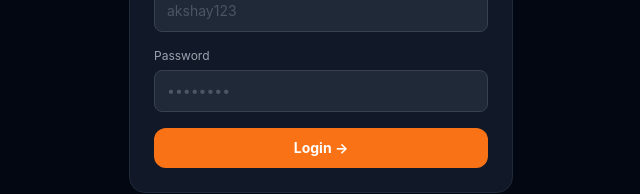
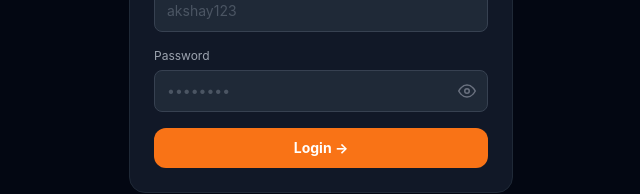
Before and after one commit to saloni435/Crackit, a React (Vite) app in the folder client/: page /login in a window 1280 px wide. Shown: the part 394-588 px from the top of the page, without its empty margins (319-959 px from the left). Built offline with nearby package versions, Linux system fonts and the light colour scheme; no server answers.

Commit message:
fix:  align role cards and push buttons to bottom

```diff
--- a/client/src/pages/Landing.jsx
+++ b/client/src/pages/Landing.jsx
@@ -59,21 +59,21 @@ export default function Landing() {
             animate={{ opacity: 1, y: 0 }}
             transition={{ delay: i * 0.15, duration: 0.4 }}
             onClick={() => handleSelect(role.id)}
-            className="bg-gray-900 border border-gray-800 rounded-2xl p-6 cursor-pointer hover:border-orange-500 transition-all duration-300 hover:scale-105 hover:shadow-lg hover:shadow-orange-500/10"
+            className="bg-gray-900 border border-gray-800 rounded-2xl p-6 cursor-pointer hover:border-orange-500 transition-all duration-300 hover:scale-105 hover:shadow-lg hover:shadow-orange-500/10 flex flex-col h-full"
           >
-            <div className={`text-xl font-bold mb-4 w-14 h-14 rounded-xl bg-gradient-to-br ${role.color} flex items-center justify-center text-white`}>
+            <div className={`text-xl font-bold mb-4 w-14 h-14 rounded-xl bg-gradient-to-br ${role.color} flex-shrink-0 flex items-center justify-center text-white`}>
               {role.icon}
             </div>
             <h2 className="text-xl font-bold text-white mb-2">{role.label}</h2>
             <p className="text-gray-400 text-sm mb-4">{role.description}</p>
-            <div className="space-y-1">
+            <div className="space-y-1 mb-6">
               {role.courses.map(c => (
                 <div key={c} className="flex items-center gap-2 text-xs text-gray-500">
                   <span className="text-green-400">+</span> {c}
                 </div>
               ))}
             </div>
-            <button className={`mt-5 w-full py-2 rounded-lg text-sm font-semibold bg-gradient-to-r ${role.color} text-white`}>
+            <button className={`mt-auto w-full py-2 rounded-lg text-sm font-semibold bg-gradient-to-r ${role.color} text-white`}>
               Start Learning -&gt;
             </button>
           </motion.div>
--- a/client/src/pages/LoginPage.jsx
+++ b/client/src/pages/LoginPage.jsx
@@ -11,6 +11,7 @@ export default function LoginPage() {
   const [form, setForm] = useState({ username: '', name: '', password: '' })
   const [error, setError] = useState('')
   const [loading, setLoading] = useState(false)
+  const [showPassword, setShowPassword] = useState(false)
 
   function handleChange(e) {
     setForm(f => ({ ...f, [e.target.name]: e.target.value }))
@@ -105,16 +106,35 @@ export default function LoginPage() {
 
             <div>
               <label className="text-gray-400 text-xs block mb-1.5">Password</label>
+              <div className="relative">
                 <input
                   name="password"
-                type="password"
+                  type={showPassword ? 'text' : 'password'}
                   value={form.password}
                   onChange={handleChange}
                   placeholder="••••••••"
                   required
                   autoComplete={tab === 'login' ? 'current-password' : 'new-password'}
-                className="w-full bg-gray-800 border border-gray-700 text-white text-sm px-3 py-2.5 rounded-lg outline-none focus:border-orange-500 transition-colors placeholder-gray-600"
+                  className="w-full bg-gray-800 border border-gray-700 text-white text-sm px-3 py-2.5 rounded-lg outline-none focus:border-orange-500 transition-colors placeholder-gray-600 pr-10"
                 />
+                <button
+                  type="button"
+                  onClick={() => setShowPassword(!showPassword)}
+                  className="absolute right-3 top-1/2 -translate-y-1/2 text-gray-500 hover:text-gray-300 transition-colors"
+                >
+                  {showPassword ? (
+                    <svg xmlns="http://www.w3.org/2000/svg" width="18" height="18" viewBox="0 0 24 24" fill="none" stroke="currentColor" strokeWidth="2" strokeLinecap="round" strokeLinejoin="round">
+                      <path d="M17.94 17.94A10.07 10.07 0 0 1 12 20c-7 0-11-8-11-8a18.45 18.45 0 0 1 5.06-5.94M9.9 4.24A9.12 9.12 0 0 1 12 4c7 0 11 8 11 8a18.5 18.5 0 0 1-2.16 3.19m-6.72-1.07a3 3 0 1 1-4.24-4.24"></path>
+                      <line x1="1" y1="1" x2="23" y2="23"></line>
+                    </svg>
+                  ) : (
+                    <svg xmlns="http://www.w3.org/2000/svg" width="18" height="18" viewBox="0 0 24 24" fill="none" stroke="currentColor" strokeWidth="2" strokeLinecap="round" strokeLinejoin="round">
+                      <path d="M1 12s4-8 11-8 11 8 11 8-4 8-11 8-11-8-11-8z"></path>
+                      <circle cx="12" cy="12" r="3"></circle>
+                    </svg>
+                  )}
+                </button>
+              </div>
             </div>
 
             {error && (
```
Also changed, not shown: 1 other file (tests, documents, lock files or other folders). Lines whose indentation alone changed are shown as unchanged.
